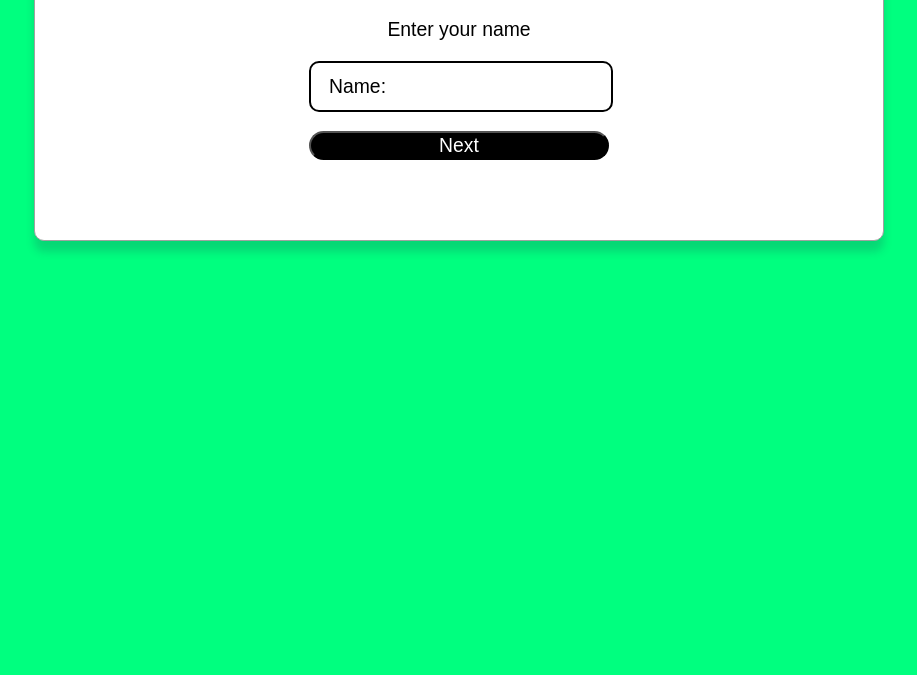
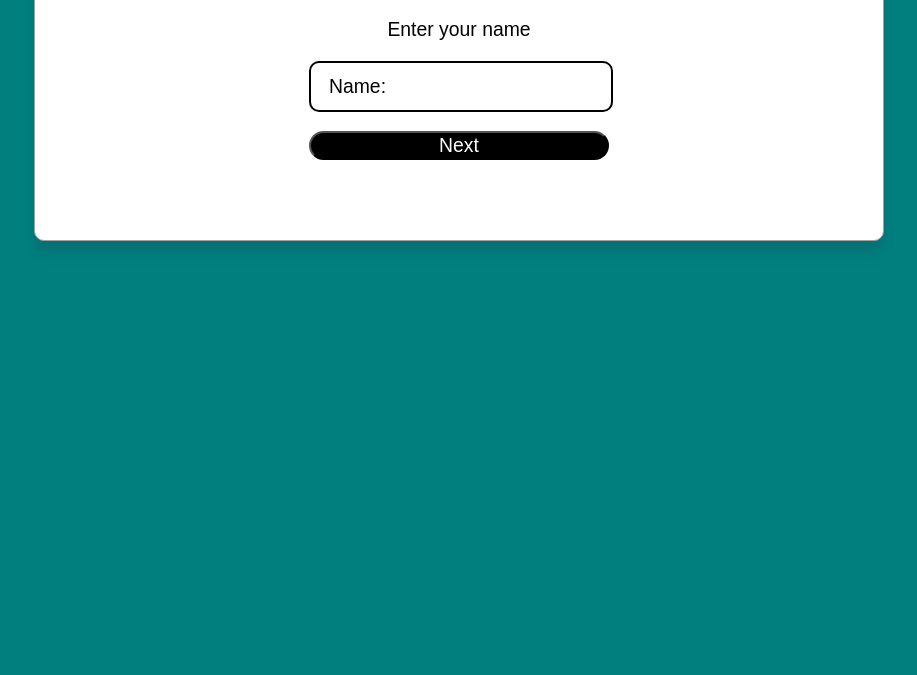
Before and after one commit to ktkrst/GNSite, a plain HTML site: page index.html in a window 1280 px wide. Shown: the part 125-800 px from the top of the page, without its empty margins (181-1098 px from the left). Drawn offline with Linux system fonts and the light colour scheme.

Commit message:
Update style.css

```diff
--- a/style.css
+++ b/style.css
@@ -1,5 +1,5 @@
 :root {
-    --main-color: #00FF7F;
+    --main-color: #007F7F;
 }
 
 html, body {
```
